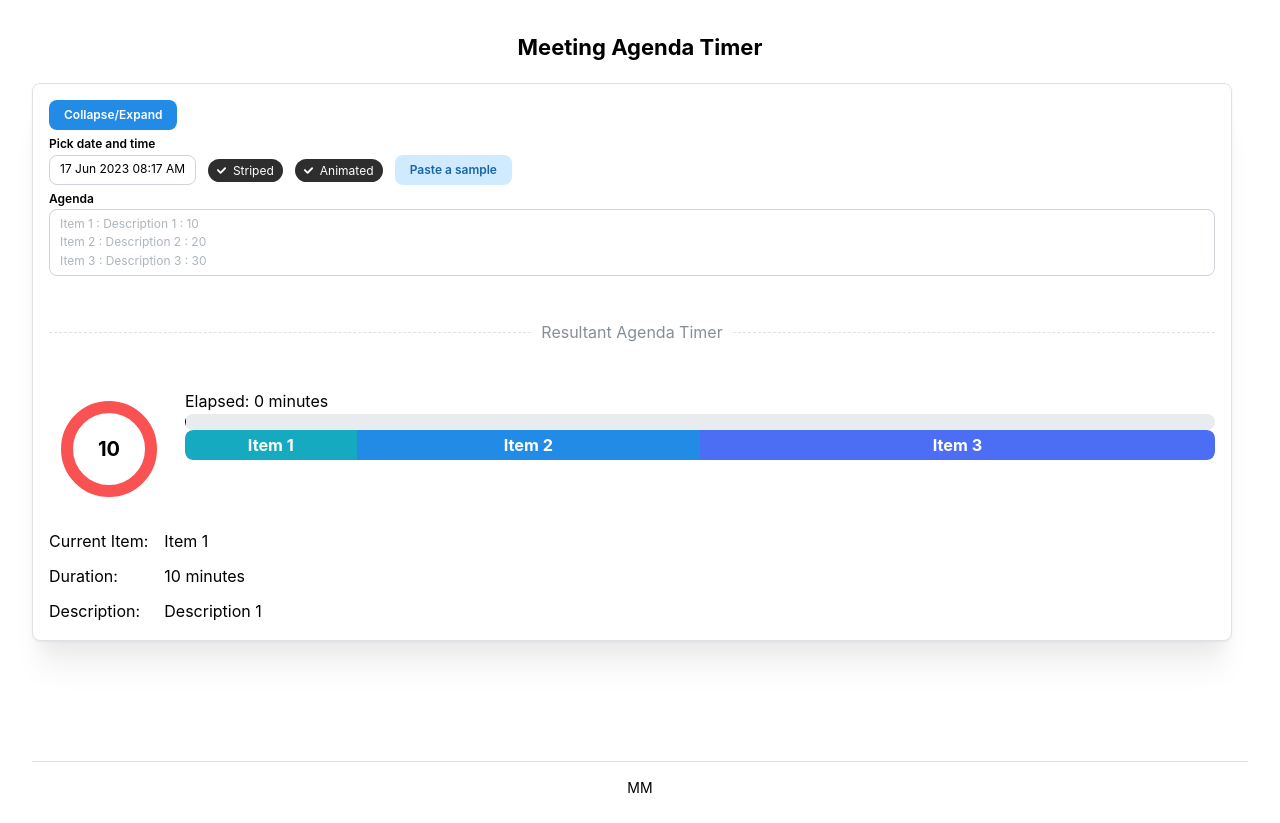
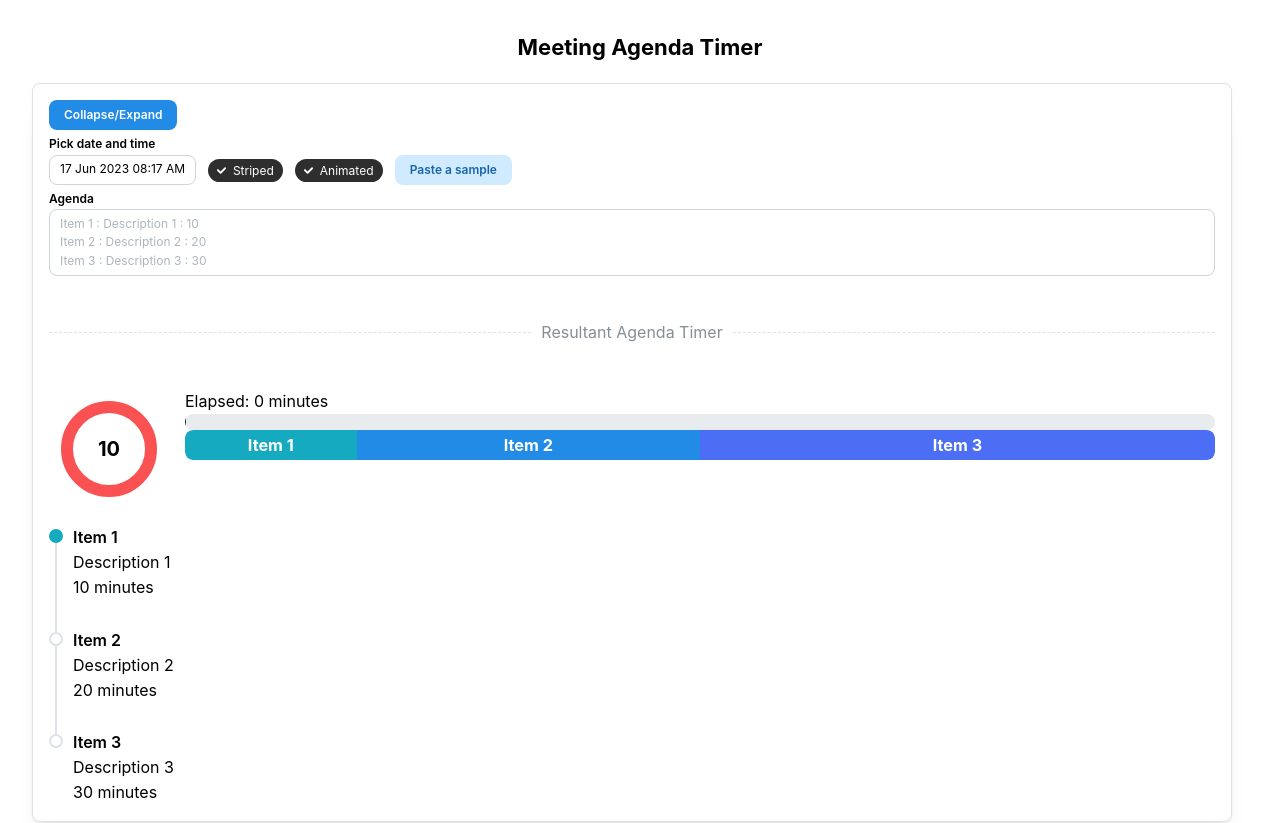
Before and after one commit to drazzilb91/agendaTracker, a React (Vite) app: page / in a window 1280 px wide. Shown: the top 823 px of the page. Built offline with nearby package versions, Linux system fonts and the light colour scheme.

Commit message:
Updated to node 24. Migrated from npm to pnpm. Fixed breaking changes.

```diff
--- a/package.json
+++ b/package.json
@@ -42,7 +42,7 @@
     "@types/react-dom": "^19.2.2",
     "@typescript-eslint/eslint-plugin": "^8.65.0",
     "@typescript-eslint/parser": "^8.65.0",
-    "@vitejs/plugin-react-swc": "^4.3.2",
+    "@vitejs/plugin-react": "^5.1.0",
     "eslint": "^10.8.0",
     "eslint-plugin-react-hooks": "^7.1.1",
     "eslint-plugin-react-refresh": "^0.5.3",
--- /dev/null
+++ b/pnpm-workspace.yaml
@@ -0,0 +1,2 @@
+allowBuilds:
+  '@mui/x-telemetry': false
--- a/src/App.tsx
+++ b/src/App.tsx
@@ -11,6 +11,8 @@ import { SectionedProgressBar } from './components/ProgressBars';
 import { MyRingProgress } from './components/RingProgress';
 import { parseAgenda } from './helpers/parseAgenda';
 
+import { AgendaTimeline } from './components/Timeline';
+
 
 export default function App() {
   const [agenda, setAgenda] = useState<AgendaItem[]>(defaultAgenda);
@@ -19,13 +21,14 @@ export default function App() {
   const [progress, setProgress] = useState(0);
   const [startTime, setStartTime] = useState<string | null>(new Date().toISOString());
   const [currentItem, setCurrentItem] = useState<AgendaItem | null>(null);
+  const [currentItemIndex, setCurentItemIndex] = useState(-1);
   const [elapsed, setElapsed] = useState(0);
   const [opened, { toggle }] = useDisclosure(true);
   const [isStriped, setIsStriped] = useState(true);
   const [isAnimated, setIsAnimated] = useState(true);
   const isMobile = useMediaQuery({ maxWidth: 500 }); // set the maximum width for mobile devices
   const [textareaValue, setTextareaValue] = useState("");
-
+const [isStarted, setIsStarted] = useState(false);
   // Calculate total duration of the meeting in minutes
   const totalDuration = agenda.reduce((acc, item) => acc + item.duration, 0);
 
@@ -39,7 +42,13 @@ export default function App() {
       if (startTime) {
         const startDate = new Date(startTime);
         const now = new Date();
-        const minutesElapsed = (now.getTime() - startDate.getTime()) / 60000;
+        const secondsElapsed = (now.getTime() - startDate.getTime()) / 1000;
+        if (secondsElapsed > 0) {
+          setIsStarted(true);
+        } else {
+          setIsStarted(false);
+        }
+        const minutesElapsed = secondsElapsed / 60;
         setElapsed(minutesElapsed);
         const newProgress = Math.min((minutesElapsed / totalDuration) * 100, 100);
         setProgress(newProgress);
@@ -48,6 +57,7 @@ export default function App() {
         for (let i = 0; i < agenda.length; i++) {
           if (elapsed <= agenda[i].duration) {
             setCurrentItem(agenda[i]);
+            setCurentItemIndex(i);
             break;
           }
           elapsed -= agenda[i].duration;
@@ -145,7 +155,7 @@ export default function App() {
 
           {currentItem && (
             <>
-              <Grid columns={2}>
+              {/* <Grid columns={2}>
                 <Grid.Col span="content">
                   <Flex
                     mih={50}
@@ -155,9 +165,9 @@ export default function App() {
                     direction="column"
                     wrap="wrap"
                   >
-                    <Text size={isMobile ? 'xs' : 'l'} >Current Item:</Text>
-                    <Text size={isMobile ? 'xs' : 'l'} >Duration:</Text>
-                    <Text size={isMobile ? 'xs' : 'l'} >Description:</Text>
+                    <Text size={isMobile ? 'xs' : 's'} >Current Item:</Text>
+                    <Text size={isMobile ? 'xs' : 's'} >Duration:</Text>
+                    <Text size={isMobile ? 'xs' : 's'} >Description:</Text>
                   </Flex>
                 </Grid.Col>
 
@@ -170,13 +180,15 @@ export default function App() {
                     direction="column"
                     wrap="wrap"
                   >
-                    <Text size={isMobile ? 'xs' : 'l'} >{currentItem.name}</Text>
-                    {currentItem.duration == 1 && <Text size={isMobile ? 'xs' : 'l'} >{Math.floor(currentItem.duration)} minute</Text>}
-                    {currentItem.duration > 1 && <Text size={isMobile ? 'xs' : 'l'} >{Math.floor(currentItem.duration)} minutes</Text>}
-                    <Text size={isMobile ? 'xs' : 'l'} >{currentItem.description}</Text>
+                    <Text size={isMobile ? 'xs' : 's'} >{currentItem.name}</Text>
+                    {currentItem.duration == 1 && <Text size={isMobile ? 'xs' : 's'} >{Math.floor(currentItem.duration)} minute</Text>}
+                    {currentItem.duration > 1 && <Text size={isMobile ? 'xs' : 's'} >{Math.floor(currentItem.duration)} minutes</Text>}
+                    <Text size={isMobile ? 'xs' : 's'} >{currentItem.description}</Text>
                   </Flex>
                 </Grid.Col>
-              </Grid>
+              </Grid> */}
+
+              <AgendaTimeline agenda={agenda} isMobile={isMobile} currentItemIndex={currentItemIndex} isStarted={isStarted}/>
 
             </>)}
 
--- /dev/null
+++ b/src/components/Timeline.tsx
@@ -0,0 +1,60 @@
+import { Timeline, Text, ThemeIcon } from '@mantine/core';
+import { AgendaItem } from './AgendaItem';
+
+import { useEffect, useState } from 'react';
+
+type AgendaTimelineProps = {
+    agenda: AgendaItem[];
+    isMobile: boolean;
+    currentItemIndex: number;
+    isStarted: boolean;
+};
+
+export function AgendaTimeline({...props}: AgendaTimelineProps) {
+    const agenda: AgendaItem[] = props.agenda;
+    const isMobile: boolean = props.isMobile;
+    const currentItemIndex: number = props.currentItemIndex;
+    const isStarted: boolean = props.isStarted;
+
+    const [activeTimelineItem, setActiveTimelineItem] = useState<number>(-1);
+
+    useEffect(() => {
+        if (isStarted) {
+            setActiveTimelineItem(currentItemIndex);
+        } else {
+            setActiveTimelineItem(-1);
+        }
+    }, [isStarted, currentItemIndex,agenda]);
+
+    // Generate Timeline.Item for each item in agenda
+
+
+    const timelineJSX = agenda.map((item, index) => (
+        <Timeline.Item
+            key={index}
+            title={item.name}
+            color="cyan"
+            bullet={activeTimelineItem >= index ? <ThemeIcon
+                  size={'s'}
+                  variant="gradient"
+                  gradient={{ from: 'cyan', to: 'cyan' }}
+                  radius="xl"
+                  children=""
+                  />
+                : null
+              }
+        >
+            <Text color="dimmed" size={isMobile ? 'xs' : 's'}>{item.description}</Text>
+
+            {item.duration == 1 && <Text color="dimmed" size={isMobile ? 'xs' : 's'} >{Math.floor(item.duration)} minute</Text>}
+            {item.duration > 1 && <Text color="dimmed" size={isMobile ? 'xs' : 's'} >{Math.floor(item.duration)} minutes</Text>}
+        </Timeline.Item>
+    ));
+
+
+    return (
+        <Timeline color="cyan" active={activeTimelineItem} lineWidth={2} bulletSize={14}>
+            {timelineJSX}
+        </Timeline>
+    );
+}
--- a/vite.config.ts
+++ b/vite.config.ts
@@ -1,5 +1,5 @@
-import { defineConfig } from 'vite'
-import react from '@vitejs/plugin-react-swc'
+import { defineConfig } from 'vitest/config'
+import react from '@vitejs/plugin-react'
 
 export default defineConfig({
   plugins: [
@@ -7,8 +7,10 @@ export default defineConfig({
   ],
 
   server: {
+    host: '127.0.0.1',
     port: 5173,
   },
+
   build: {
     outDir: 'dist',
     emptyOutDir: true,
@@ -22,6 +24,7 @@ export default defineConfig({
 
     },
   },
+
   test: {
     environment: 'jsdom',
     globals: true,
```
Also changed, not shown: 2 other files (tests, documents, lock files or other folders).
